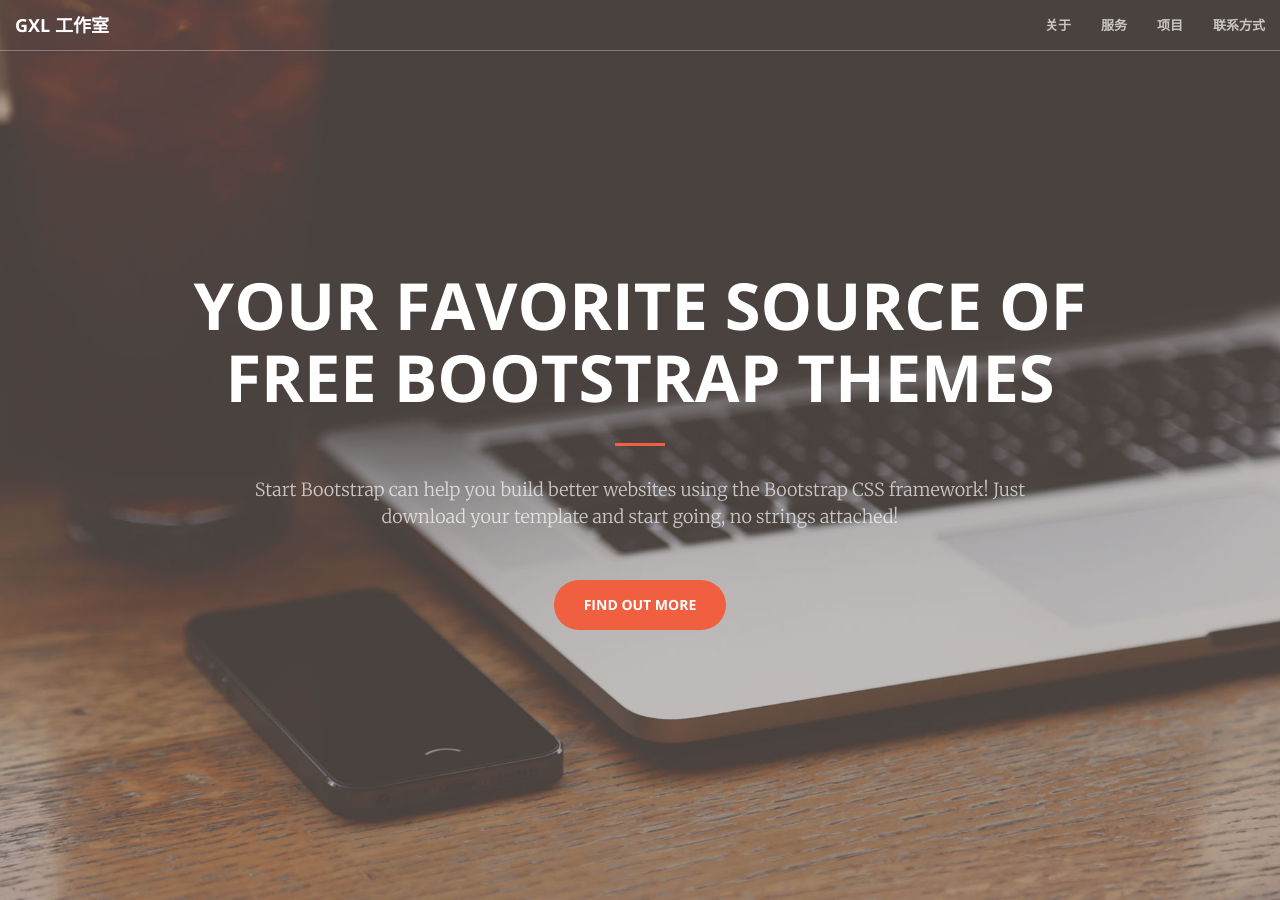
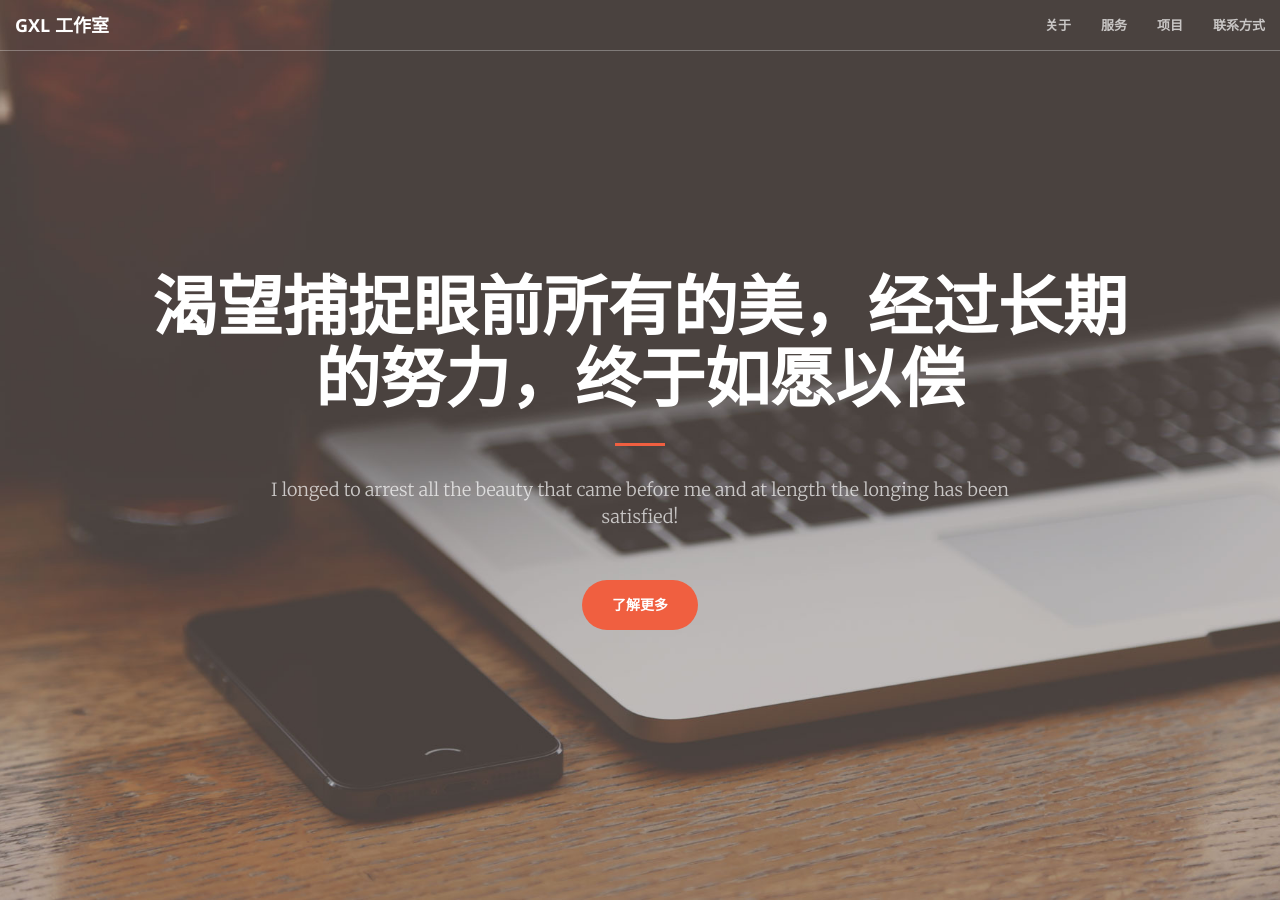
Before and after one commit to gxlstudio/gxlstudio.github.io, a Jekyll site: the page built from index.html, in a window 1280 px wide and 900 px high. Built offline with Jekyll 4.4.1, drawn with Linux system fonts in a browser that asks for light colours.

Commit message:
update header

```diff
--- a/_includes/header.html
+++ b/_includes/header.html
@@ -1,10 +1,10 @@
 <header>
     <div class="header-content">
         <div class="header-content-inner">
-            <h1>Your Favorite Source of Free Bootstrap Themes</h1>
+            <h1>渴望捕捉眼前所有的美，经过长期的努力，终于如愿以偿</h1>
             <hr>
-            <p>Start Bootstrap can help you build better websites using the Bootstrap CSS framework! Just download your template and start going, no strings attached!</p>
-            <a href="#about" class="btn btn-primary btn-xl page-scroll">Find Out More</a>
+            <p>I longed to arrest all the beauty that came before me and at length the longing has been satisfied!</p>
+            <a href="#about" class="btn btn-primary btn-xl page-scroll">了解更多</a>
         </div>
     </div>
 </header>
```
